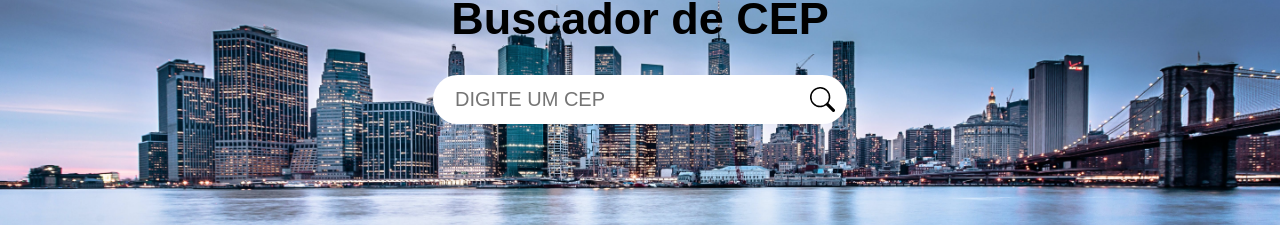
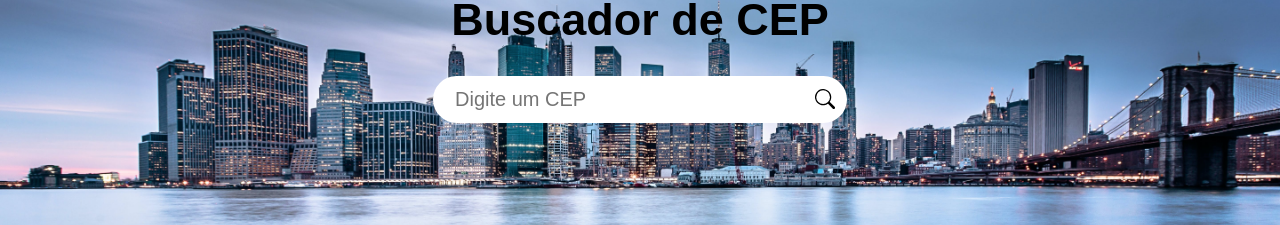
Before and after one commit to Uberdanalmeida/Buscador-de-ceps, a React (Vite) app: page / in a window 1280 px wide. Shown: the part 327-552 px from the top of the page. Built offline with nearby package versions, Linux system fonts and the light colour scheme.

Commit message:
Diminuindo de 25 para 20 o tamanho do icone.

```diff
--- a/src/App.jsx
+++ b/src/App.jsx
@@ -31,10 +31,10 @@ function App() {
         <h1 className='titulo'>Buscador de CEP</h1>
 
         <div className='input'>
-          <input type="text" name="" id="" placeholder='DIGITE UM CEP' value={count}
+          <input type="text" name="" id="" placeholder='Digite um CEP' value={count}
           onChange={(e) => setCount(e.target.value)} />
 
-          <button className='botao' onClick={teste}><BsSearch size={25} className='icon'/></button>
+          <button className='botao' onClick={teste}><BsSearch size={20} className='icon'/></button>
         </div>
 
         {Object.keys(cep).length > 0 && (
```
